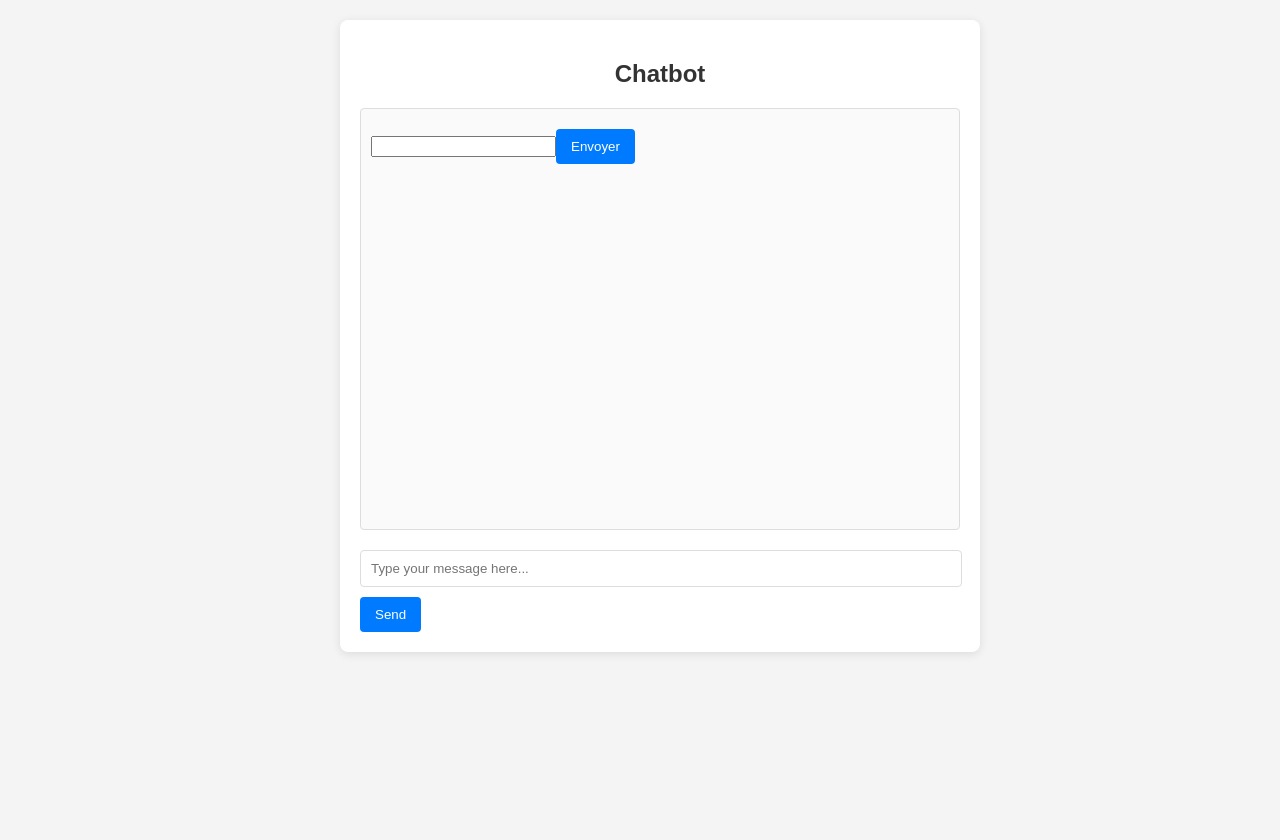
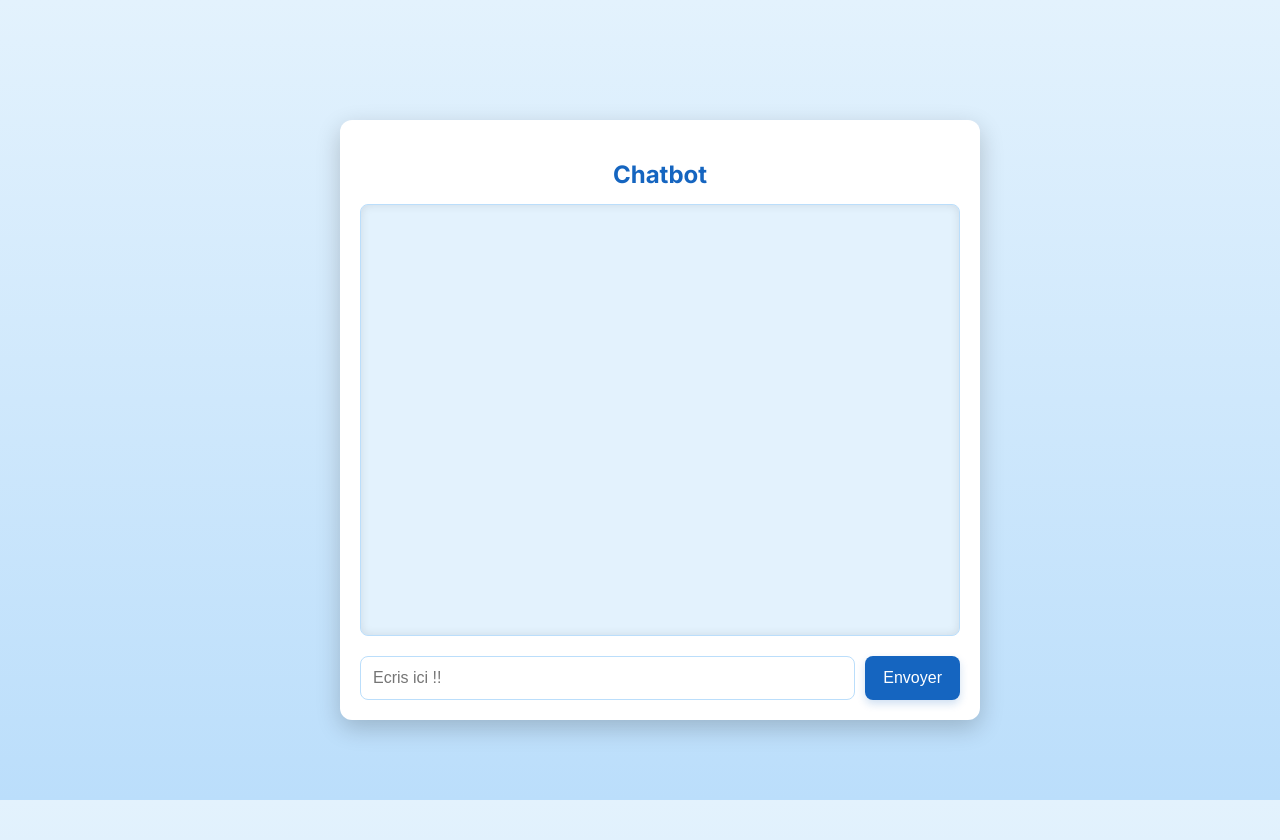
Before and after one commit to Sne3P/virtual-office, a Django app: page /chatbot/ in a window 1280 px wide. Run offline with Django 5.2, Linux system fonts and the light colour scheme; data that the repository does not hold is empty.

Commit message:
Ajout du chatbot incroyable :)

```diff
--- a/chatbot/templates/chatbot/chatbot.html
+++ b/chatbot/templates/chatbot/chatbot.html
@@ -5,10 +5,15 @@
 <div class="chatbot-container">
     <h2>Chatbot</h2>
     <div id="chatbot-display"></div>
-    <input type="text" id="user-input" placeholder="Type your message here..." />
-    <button id="send-button">Send</button>
+
+    <!-- Conteneur pour l'input et le bouton -->
+    <div class="chatbot-input-container">
+        <input type="text" id="user-input" placeholder="Ecris ici !!" />
+        <button id="send-button">Envoyer</button>
+    </div>
 </div>
-<!-- Lien vers le fichier CSS -->
+
+<!-- Lien vers les fichiers CSS et JS -->
 <link rel="stylesheet" href="{% static 'css/chatbot.css' %}">
 <script src="{% static 'js/chatbot.js' %}"></script>
 {% endblock %}
--- a/chatbot/views.py
+++ b/chatbot/views.py
@@ -1,20 +1,14 @@
-import datetime
-from django.shortcuts import render
-from django.http import JsonResponse
-from openai import OpenAI
-
-client = OpenAI(api_key="")
-import os
+import json
+import cohere
 from django.http import JsonResponse
 from django.views.decorators.csrf import csrf_exempt
-import json
-from django.conf import settings
+from django.shortcuts import render
+
+# Remplace par ta clé API Cohere (elle est gratuite t'es pas obligé de me voler la mienne fait pas le flemmard)
+cohere_client = cohere.Client("kWy6hVux38mEMUfUGhLaa6Z9GDKMwbbVvP1vaHR2")
+
 def chatbot_view(request):
     return render(request, 'chatbot/chatbot.html')
-
-
-# Configure OpenAI avec la clé API stockée en environnement
-# chatbot/views.py
 
 @csrf_exempt
 def chatbot_response(request):
@@ -26,11 +20,13 @@ def chatbot_response(request):
             if not user_message:
                 return JsonResponse({"error": "Message vide"}, status=400)
 
-            # Envoi du message à OpenAI
-            response = client.chat.completions.create(model="gpt-3.5-turbo",
-            messages=[{"role": "user", "content": user_message}])
+            # Envoi du message à Cohere
+            response = cohere_client.chat(
+                message=user_message,
+                model="command"  # Modèle gratuit
+            )
 
-            bot_message = response.choices[0].message.content
+            bot_message = response.text  # Récupère la réponse du chatbot
 
             return JsonResponse({"message": bot_message})
 
--- a/static/css/chatbot.css
+++ b/static/css/chatbot.css
@@ -1,67 +1,113 @@
-/* chatbot.css */
+/* Style Futuriste - Bleu Ciel */
+
+@import url('https://fonts.googleapis.com/css2?family=Inter:wght@300;500;700&display=swap');
 
 body {
-    font-family: Arial, sans-serif;
-    background-color: #f4f4f4;
+    font-family: 'Inter', sans-serif;
+    background: linear-gradient(to bottom, #e3f2fd, #bbdefb);
+    color: #1a237e;
     margin: 0;
     padding: 20px;
+    display: flex;
+    justify-content: center;
+    align-items: center;
+    height: 100vh;
 }
 
 .chatbot-container {
-    background-color: #fff;
-    border-radius: 8px;
-    box-shadow: 0 2px 10px rgba(0, 0, 0, 0.1);
+    background: white;
+    border-radius: 12px;
+    box-shadow: 0 8px 24px rgba(0, 0, 0, 0.2);
     max-width: 600px;
-    margin: 0 auto;
+    width: 90%;
     padding: 20px;
+    animation: fadeIn 0.6s ease-in-out;
 }
 
 h2 {
     text-align: center;
-    color: #333;
+    color: #1565c0;
+    font-weight: 700;
+    font-size: 24px;
+    margin-bottom: 15px;
 }
 
+/* Chat Display */
 #chatbot-display {
-    border: 1px solid #ddd;
-    border-radius: 4px;
+    border-radius: 8px;
     height: 400px;
     overflow-y: auto;
-    padding: 10px;
+    padding: 15px;
+    background: #e3f2fd;
+    border: 1px solid #bbdefb;
+    box-shadow: inset 0 0 10px rgba(0, 0, 0, 0.1);
     margin-bottom: 20px;
-    background-color: #fafafa;
 }
 
-.message {
-    margin: 10px 0;
-}
-
+/* Messages */
 .user-message {
-    text-align: right;
-    color: #007bff;
+    background: #bbdefb;
+    color: #0d47a1;
+    padding: 8px 12px;
+    border-radius: 8px;
+    display: inline-block;
+    max-width: 80%;
+    margin-bottom: 8px;
 }
 
 .bot-message {
-    text-align: left;
-    color: #28a745;
+    background: #1565c0;
+    color: white;
+    padding: 8px 12px;
+    border-radius: 8px;
+    display: inline-block;
+    max-width: 80%;
+    margin-bottom: 8px;
+}
+
+/* Input & Button */
+.chatbot-input-container {
+    display: flex;
+    gap: 10px;
 }
 
 input[type="text"] {
-    width: calc(100% - 20px);
-    padding: 10px;
-    border: 1px solid #ddd;
-    border-radius: 4px;
+    flex: 1;
+    padding: 12px;
+    background: white;
+    color: #0d47a1;
+    border: 1px solid #bbdefb;
+    border-radius: 8px;
+    outline: none;
+    font-size: 16px;
+    transition: 0.3s ease-in-out;
+}
+
+input[type="text"]:focus {
+    border-color: #1565c0;
+    box-shadow: 0 0 8px rgba(21, 101, 192, 0.4);
 }
 
 button {
-    padding: 10px 15px;
-    background-color: #007bff;
-    color: #fff;
+    padding: 12px 18px;
+    background: #1565c0;
+    color: white;
     border: none;
-    border-radius: 4px;
+    border-radius: 8px;
     cursor: pointer;
-    margin-top: 10px;
+    font-size: 16px;
+    font-weight: 500;
+    transition: 0.3s ease-in-out;
+    box-shadow: 0 4px 8px rgba(21, 101, 192, 0.2);
 }
 
 button:hover {
-    background-color: #0056b3;
+    background: #0d47a1;
+    box-shadow: 0 6px 12px rgba(21, 101, 192, 0.3);
 }
+
+/* Animation d'apparition */
+@keyframes fadeIn {
+    from { opacity: 0; transform: translateY(-10px); }
+    to { opacity: 1; transform: translateY(0); }
+}
--- a/static/js/chatbot.js
+++ b/static/js/chatbot.js
@@ -1,32 +1,45 @@
-// chatbot.js
 document.addEventListener("DOMContentLoaded", function() {
     const chatbotDisplay = document.getElementById("chatbot-display");
-    const input = document.createElement("input");
-    const sendButton = document.createElement("button");
-    sendButton.textContent = "Envoyer";
+    const input = document.getElementById("user-input");
+    const sendButton = document.getElementById("send-button");
 
-    chatbotDisplay.appendChild(input);
-    chatbotDisplay.appendChild(sendButton);
+    if (!chatbotDisplay || !input || !sendButton) {
+        console.error("Erreur : Un ou plusieurs éléments HTML manquent.");
+        return;
+    }
 
-    sendButton.addEventListener("click", async () => {
-        const message = input.value;
-        if (message.trim() === "") return;
+    sendButton.addEventListener("click", sendMessage);
+    input.addEventListener("keypress", function(event) {
+        if (event.key === "Enter") sendMessage();
+    });
 
-        const response = await fetch('/chatbot/response/', {
-            method: 'POST',
-            headers: {
-                'Content-Type': 'application/json',
-            },
-            body: JSON.stringify({ message }),
-        });
+    async function sendMessage() {
+        const message = input.value.trim();
+        if (message === "") return;
 
-        const data = await response.json();
-        if (data.error) {
-            chatbotDisplay.innerHTML += `<div>Chatbot: ${data.error}</div>`;
-        } else {
-            chatbotDisplay.innerHTML += `<div>Chatbot: ${data.message}</div>`;
+        displayMessage("You: " + message, "user-message");
+
+        try {
+            const response = await fetch('/chatbot/response/', {
+                method: 'POST',
+                headers: { 'Content-Type': 'application/json' },
+                body: JSON.stringify({ message }),
+            });
+
+            const data = await response.json();
+            displayMessage("Chatbot: " + (data.error || data.message), "bot-message");
+        } catch (error) {
+            console.error("Erreur lors de la requête:", error);
         }
 
-        input.value = ''; // Clear the input after sending
-    });
+        input.value = ''; // Vide l'input après l'envoi
+    }
+
+    function displayMessage(text, className) {
+        const messageElement = document.createElement("div");
+        messageElement.className = className;
+        messageElement.textContent = text;
+        chatbotDisplay.appendChild(messageElement);
+        chatbotDisplay.scrollTop = chatbotDisplay.scrollHeight;
+    }
 });
```
Also changed, not shown: README.md, 1 other file.
